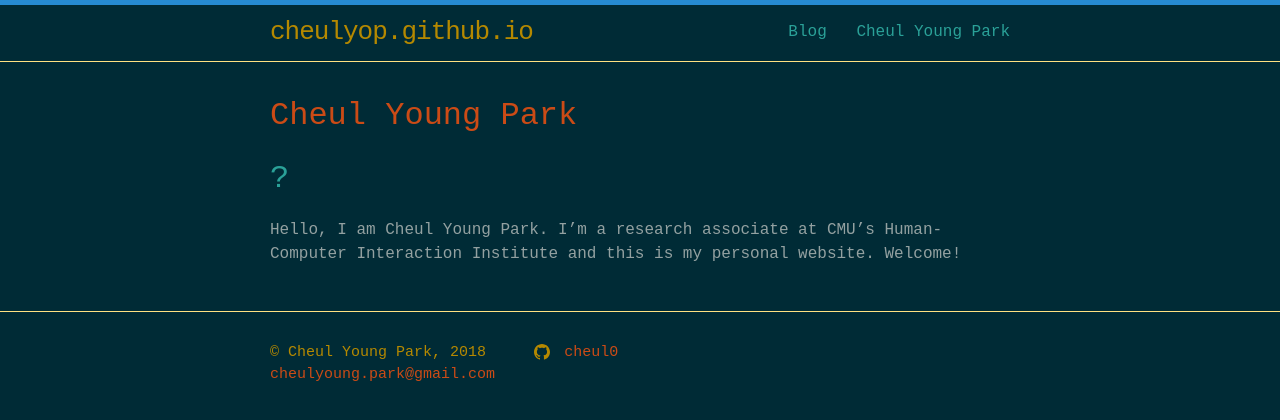
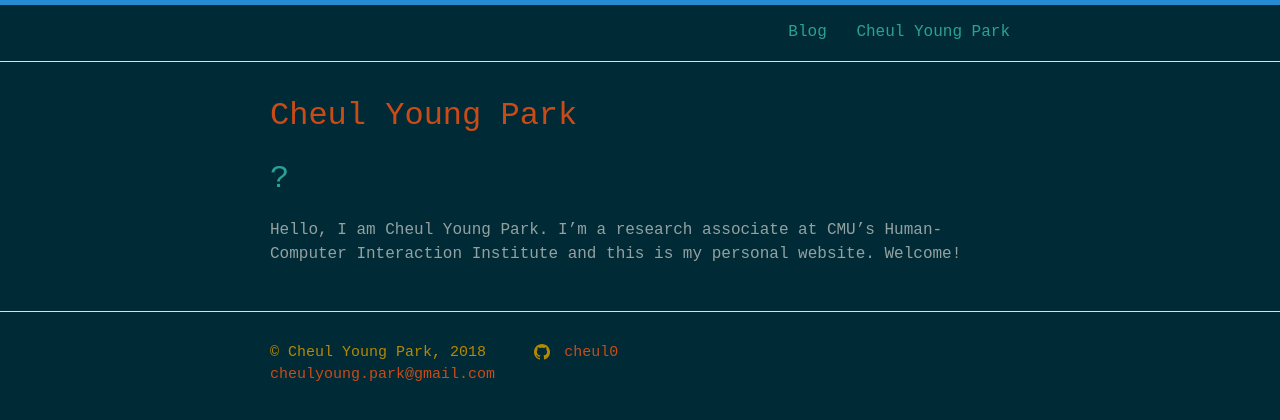
Before and after one commit to cheulyop/cheulyop.github.io, a Jekyll site: the page built from index.md, in a window 1280 px wide. Shown: the top 420 px of the page. Built offline with Jekyll 4.4.1, drawn with Linux system fonts in a browser that asks for light colours.

Commit message:
change title

```diff
--- a/_config.yml
+++ b/_config.yml
@@ -13,12 +13,11 @@
 # you will see them accessed via {{ site.title }}, {{ site.email }}, and so on.
 # You can create any custom variable you would like, and they will be accessible
 # in the templates via {{ site.myvariable }}.
-title:
 email: cheulyoung.park@gmail.com
 description: >- # this means to ignore newlines until "baseurl:"
   © Cheul Young Park, 2018
 baseurl: "" # the subpath of your site, e.g. /blog
-url: "" # the base hostname & protocol for your site, e.g. http://example.com
+url: "https://cheulyoung.com" # the base hostname & protocol for your site, e.g. http://example.com
 github_username:  cheul0
 
 # Build settings
--- a/_includes/header.html
+++ b/_includes/header.html
@@ -1,7 +1,7 @@
 <header class="site-header" role="banner">
 
   <div class="wrapper">
-    <a class="site-title" rel="author" href="{{ "/" | relative_url }}">{{ site.title | escape }}</a>
+    <!-- <a class="site-title" rel="author" href="{{ "/" | relative_url }}">{{ site.title | escape }}</a> -->
 
     <nav class="site-nav">
       {% for page in site.pages %}
```
Also changed, not shown: README.md.
